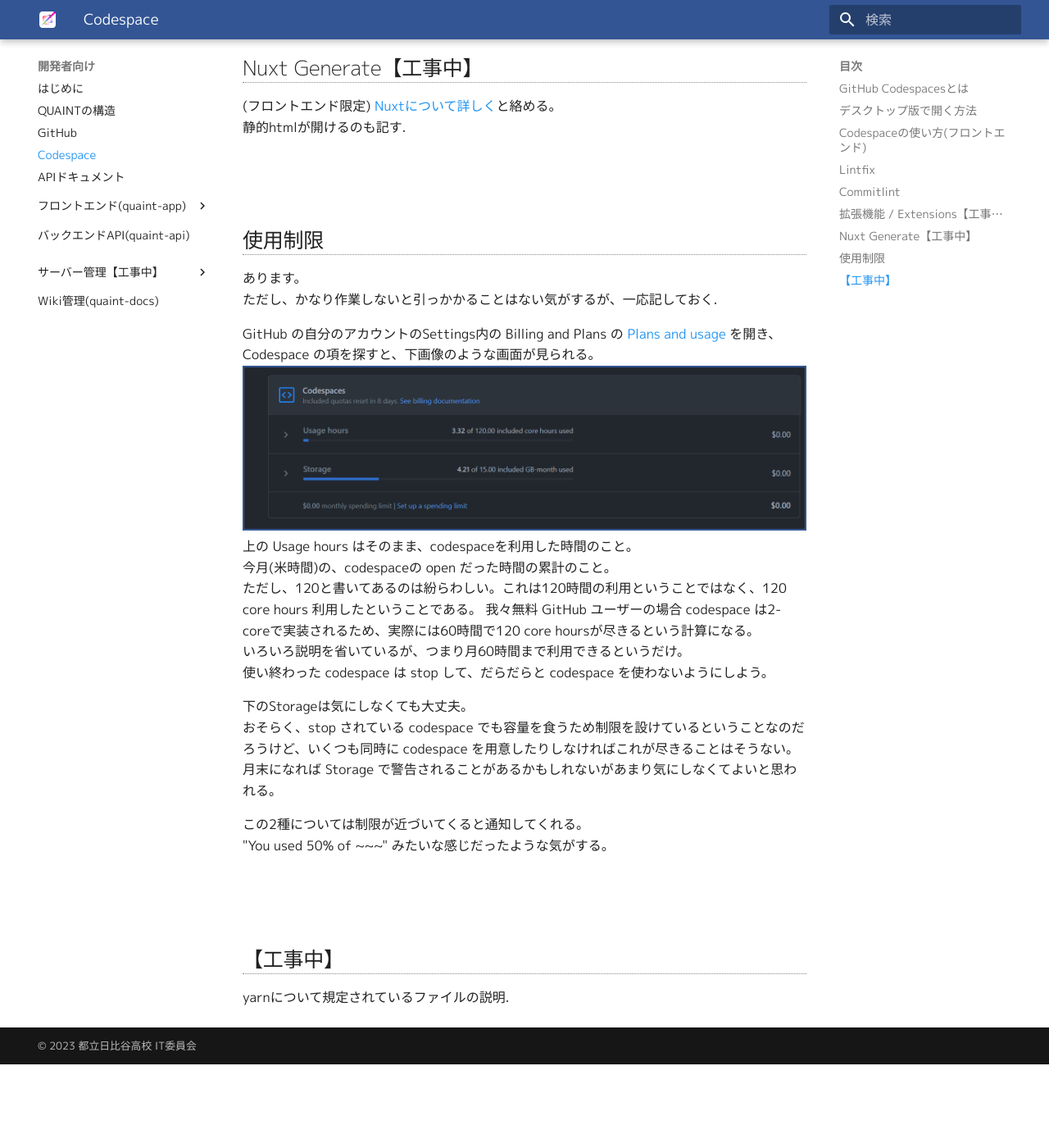
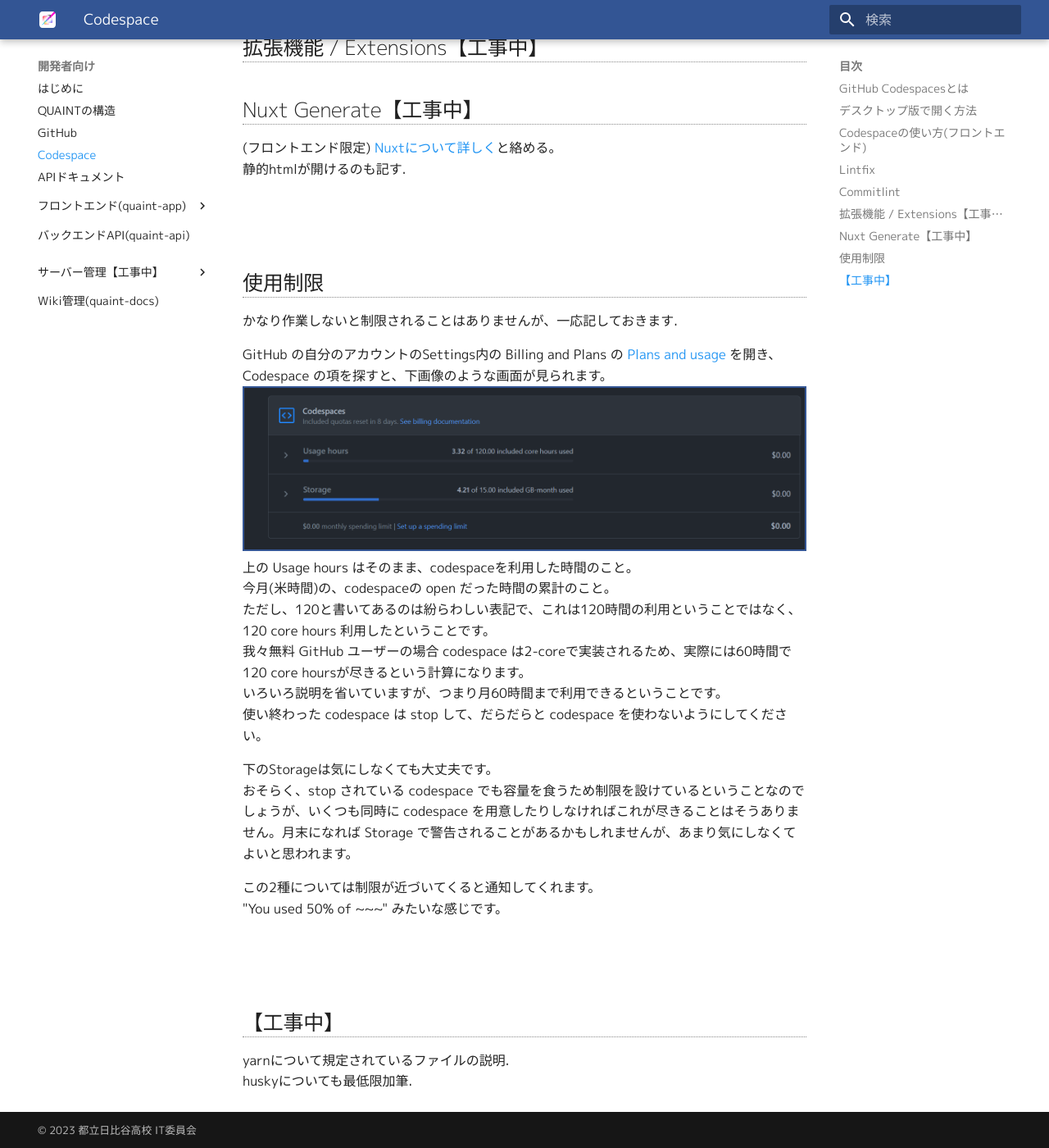
Before and after one commit to hibiya-itchief/quaint-docs, an MkDocs documentation site: the page built from docs/developer/codespace.md, in a window 1280 px wide and 1400 px high, scrolled down 5794 px. Shown: the whole window at 82% size. Built offline with MkDocs 1.6.1 and Material for MkDocs 9.7.7, drawn with Linux system fonts in a browser that asks for light colours; nearby versions of some CDN libraries; before the commit the page ends 7092 px from its top, so only the background shows below that; some of the changed text lies outside the part shown.

Commit message:
docs: 加筆 codespace.md

```diff
--- a/docs/developer/codespace.md
+++ b/docs/developer/codespace.md
@@ -108,7 +108,9 @@
 実際使っているものに限定して書くと、
 commitメッセージは「feat: 内容」「fix: 内容」という形式で書いてねというものです。
 最初の英単語には他にもdocsなどがありますが、ほぼほぼこの2つのみが使用されています。
-参考：[Git でコミットする時のルールを言語化してみた](https://pyteyon.hatenablog.com/entry/2020/02/27/092101)
+参考：[コミットメッセージの文法](https://zenn.dev/kalubi/articles/27fa889c338cdf#%E3%82%B3%E3%83%9F%E3%83%83%E3%83%88%E3%83%A1%E3%83%83%E3%82%BB%E3%83%BC%E3%82%B8%E3%81%AE%E6%96%87%E6%B3%95)
+[[転載] gitにおけるコミットログ/メッセージ例文集100 ](https://gist.github.com/mono0926/e6ffd032c384ee4c1cef5a2aa4f778d7)
+[Git でコミットする時のルールを言語化してみた](https://pyteyon.hatenablog.com/entry/2020/02/27/092101)
 
 ただし、ターミナルに以下のように書くと、Commitlintを無視してcommitができます。
 `git commit --no-verify -m "内容"`
@@ -124,26 +126,26 @@
 
 ## 使用制限
 
-あります。
-ただし、かなり作業しないと引っかかることはない気がするが、一応記しておく.
+かなり作業しないと制限されることはありませんが、一応記しておきます.
 
-GitHub の自分のアカウントのSettings内の Billing and Plans の [Plans and usage](https://github.com/settings/billing/summary) を開き、Codespace の項を探すと、下画像のような画面が見られる。
+GitHub の自分のアカウントのSettings内の Billing and Plans の [Plans and usage](https://github.com/settings/billing/summary) を開き、Codespace の項を探すと、下画像のような画面が見られます。
 ![画像](images/codespace-usage.png)
 上の Usage hours はそのまま、codespaceを利用した時間のこと。
 今月(米時間)の、codespaceの open だった時間の累計のこと。
-ただし、120と書いてあるのは紛らわしい。これは120時間の利用ということではなく、120 core hours 利用したということである。
-我々無料 GitHub ユーザーの場合 codespace は2-coreで実装されるため、実際には60時間で120 core hoursが尽きるという計算になる。
-いろいろ説明を省いているが、つまり月60時間まで利用できるというだけ。
-使い終わった codespace は stop して、だらだらと codespace を使わないようにしよう。
+ただし、120と書いてあるのは紛らわしい表記で、これは120時間の利用ということではなく、120 core hours 利用したということです。
+我々無料 GitHub ユーザーの場合 codespace は2-coreで実装されるため、実際には60時間で120 core hoursが尽きるという計算になります。
+いろいろ説明を省いていますが、つまり月60時間まで利用できるということです。
+使い終わった codespace は stop して、だらだらと codespace を使わないようにしてください。
 
-下のStorageは気にしなくても大丈夫。
-おそらく、stop されている codespace でも容量を食うため制限を設けているということなのだろうけど、いくつも同時に codespace を用意したりしなければこれが尽きることはそうない。月末になれば Storage で警告されることがあるかもしれないがあまり気にしなくてよいと思われる。
+下のStorageは気にしなくても大丈夫です。
+おそらく、stop されている codespace でも容量を食うため制限を設けているということなのでしょうが、いくつも同時に codespace を用意したりしなければこれが尽きることはそうありません。月末になれば Storage で警告されることがあるかもしれませんが、あまり気にしなくてよいと思われます。
 
-この2種については制限が近づいてくると通知してくれる。
-"You used 50% of ~~~" みたいな感じだったような気がする。
+この2種については制限が近づいてくると通知してくれます。
+"You used 50% of ~~~" みたいな感じです。
 
 <br><br>
 
 ## 【工事中】
 
 yarnについて規定されているファイルの説明.
+huskyについても最低限加筆.
```
